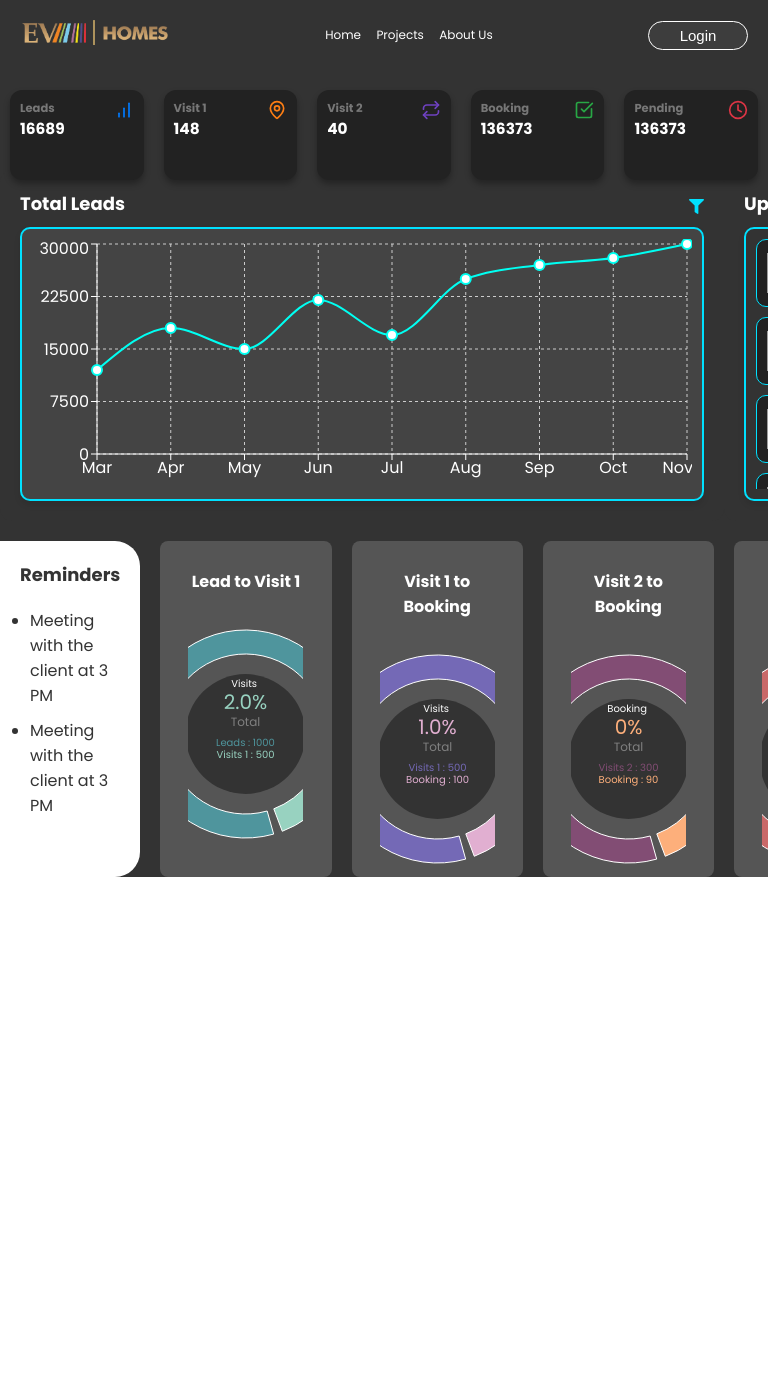
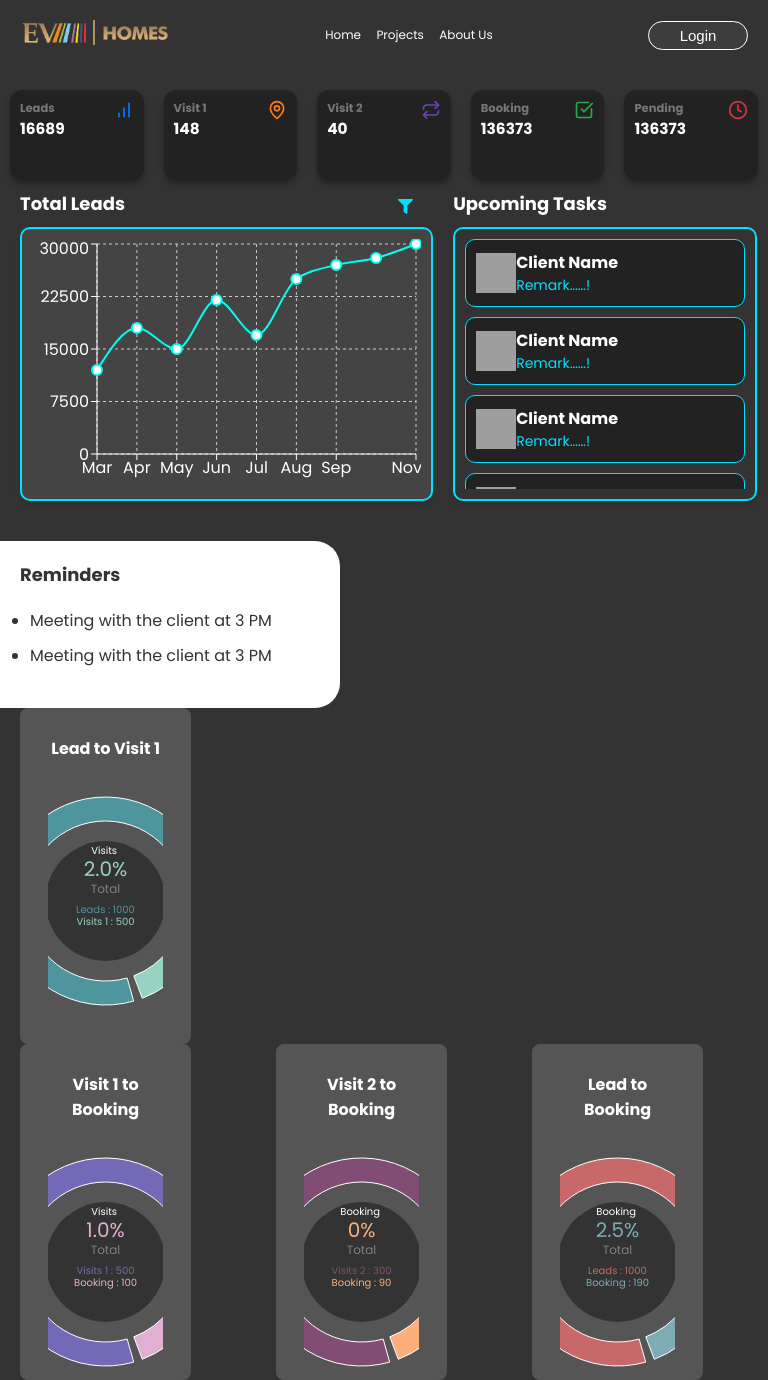
Before and after one commit to Tech2cool/ev-homes-web-next, a Next.js app: page /dashboard in a window 768 px wide. Before the commit the page ends 877 px from the top, so only its background shows below. Built offline with nearby package versions, Linux system fonts and the light colour scheme; grey boxes are pictures that could not be loaded.

Commit message:
update responsiv

```diff
--- a/app/dashboard/homepage.module.css
+++ b/app/dashboard/homepage.module.css
@@ -16,6 +16,9 @@
 .pie-card-container{
     flex-direction: row;
 }
+.displaydesktop{
+    display: none;
+}
 @media screen and (max-width: 615px) {
     .display {
    display: none;
@@ -23,4 +26,15 @@
     .displaymobile{
         display:flex;
     }
+    .display{
+        display: none;
+    }
   }
+  @media screen and  (max-width: 1024px ) and (min-width: 616px){
+    .displaydesktop{
+        display: flex;
+    }
+    .display {
+        display: none;
+         }
+  }
--- a/app/dashboard/page.js
+++ b/app/dashboard/page.js
@@ -47,6 +47,24 @@ const Dashboard = () => {
         <div className={styles.displaymobile}>
         <Piegraphcard Healine="Lead to Booking" percentage="2.5%" status="Booking" lableone="Leads" labletwo="Booking" valueone="1000" valuetwo="190" colors={["#C96868", "#7EACB5"]}/>
         </div>
+
+        {/* this display only desktop */}
+
+
+        <div className={styles.displaydesktop}> <Piegraphcard  Healine="Lead to Visit 1"  percentage="2.0%" status="Visits" lableone="Leads" labletwo="Visits 1" valueone="1000" valuetwo="500" colors={["#4F959D", "#98D2C0"]} />
+        </div>
+        <div className={styles.displaydesktop}>
+
+          <Piegraphcard Healine="Visit 1 to Booking" percentage="1.0%" status="Visits" lableone="Visits 1 " labletwo="Booking" valueone="500" valuetwo="100" colors={["#7469B6", "#E1AFD1"]}/>
+
+          <Piegraphcard Healine="Visit 2 to Booking" percentage="0%" status="Booking" lableone="Visits 2" labletwo="Booking" valueone="300" valuetwo="90" colors={["#824D74", "#FDAF7B"]}/>
+
+
+          <Piegraphcard Healine="Lead to Booking" percentage="2.5%" status="Booking" lableone="Leads" labletwo="Booking" valueone="1000" valuetwo="190" colors={["#C96868", "#7EACB5"]}/>
+
+        </div>
+
+
       </div>
 
   );
--- a/components/ExtraOptions/extraoptions.module.css
+++ b/components/ExtraOptions/extraoptions.module.css
@@ -120,3 +120,12 @@
     color:  #00bfff;
   }
 }
+@media screen and  (max-width: 1024px ) and (min-width: 616px){
+  .button {
+    width: 99% ;
+     }
+     .container {
+    width: 90%;
+    }
+
+}
--- a/components/Graph/linegraphcard.module.css
+++ b/components/Graph/linegraphcard.module.css
@@ -64,3 +64,11 @@
   }
 
 }
+@media screen and  (max-width: 1024px ) and (min-width: 616px){
+  .linegraphContainer {
+    width: 99% ;
+     }
+     .card {
+    width: 60%;
+    }
+}
--- a/components/Graph/piegraphcard.module.css
+++ b/components/Graph/piegraphcard.module.css
@@ -48,3 +48,6 @@
       height: 35vh;
     }
    }
+   @media screen and (max-width: 1024px ) and (min-width: 616px) {
+
+   }
--- a/components/LeadCards/leadcards.module.css
+++ b/components/LeadCards/leadcards.module.css
@@ -78,7 +78,8 @@
       gap: 5px;
     }
     .card {
-      padding: 10px;
+      padding: 3%;
+      padding-left: 15px;
       border-radius: 10px;
       min-width: 35px;
       top: 5px;
@@ -86,12 +87,13 @@
     }
 
     .card h4 {
-      font-size: 2vw;
+      font-size: 2.5vw;
+      color: #999;
     }
 
     .card h2 {
-      font-size: 2.5vw;
-      font-weight: bold;
+      font-size: 3vw;
+      font-weight: 300;
     }
     .icon {
 
--- a/components/ReminderCard/remindercard.module.css
+++ b/components/ReminderCard/remindercard.module.css
@@ -19,7 +19,7 @@
   font-weight: bold;
   margin-bottom: 10px;
 }
-@media screen and (max-width: 616px) {
+@media screen and (max-width: 615px) {
   .reminderCard {
     padding: 20px;
     width: 50%;
@@ -39,3 +39,7 @@
     font-size: 12px;
   }
 }
+@media screen and  (max-width: 1024px ) and (min-width: 616px){
+
+
+}
--- a/components/TaskCards/taskcards.module.css
+++ b/components/TaskCards/taskcards.module.css
@@ -66,8 +66,18 @@
   font-size: 14px;
   color: #00e1ff;
 }
-@media screen and (max-width: 616px) {
+@media screen and (max-width: 615px) {
   .card {
  display: none;
   }
 }
+@media screen and  (max-width: 1024px ) and (min-width: 616px){
+  .taskContainer {
+
+    width: 95%;
+
+  }
+  .card {
+width: 45%;
+  }
+}
```
